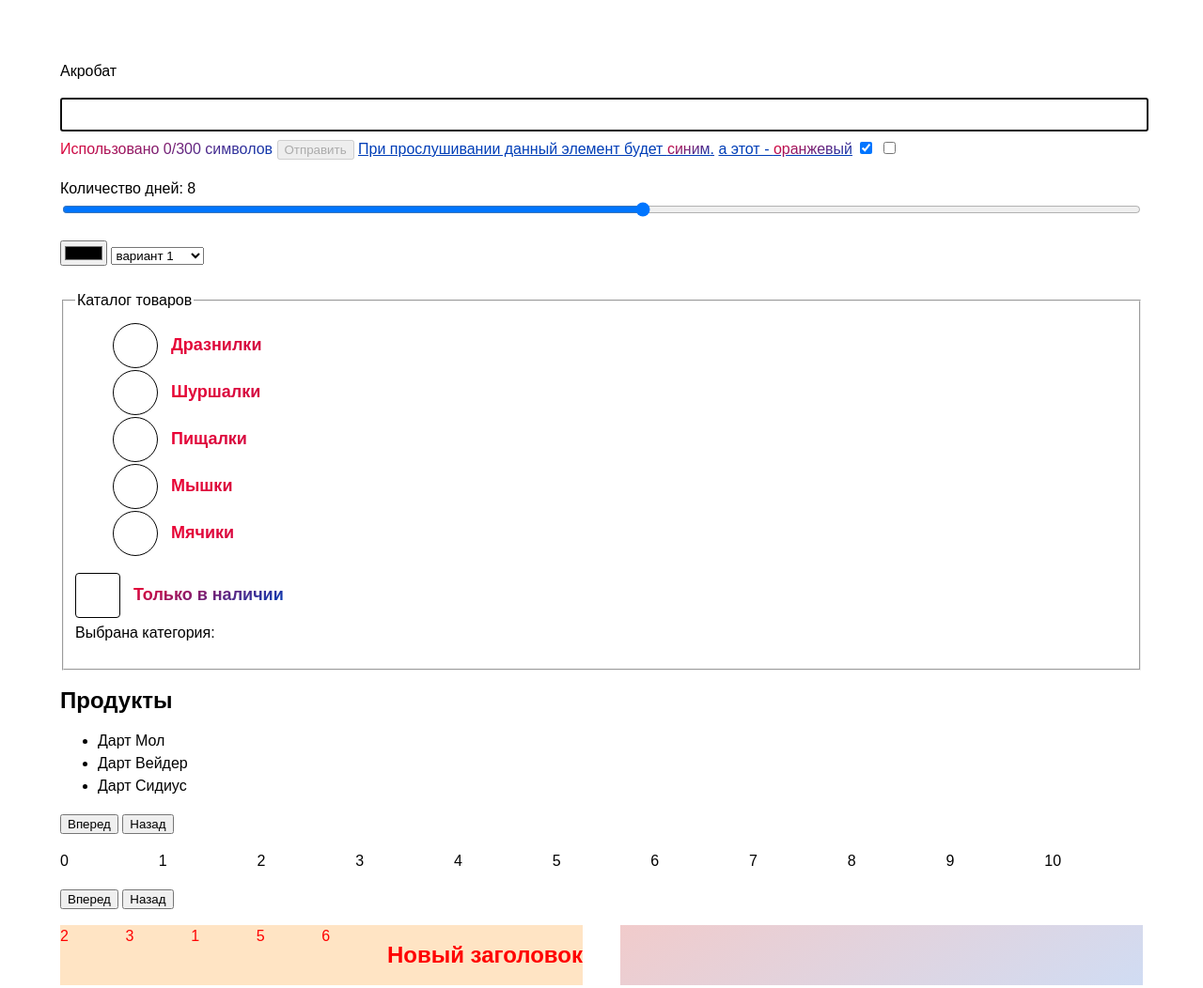
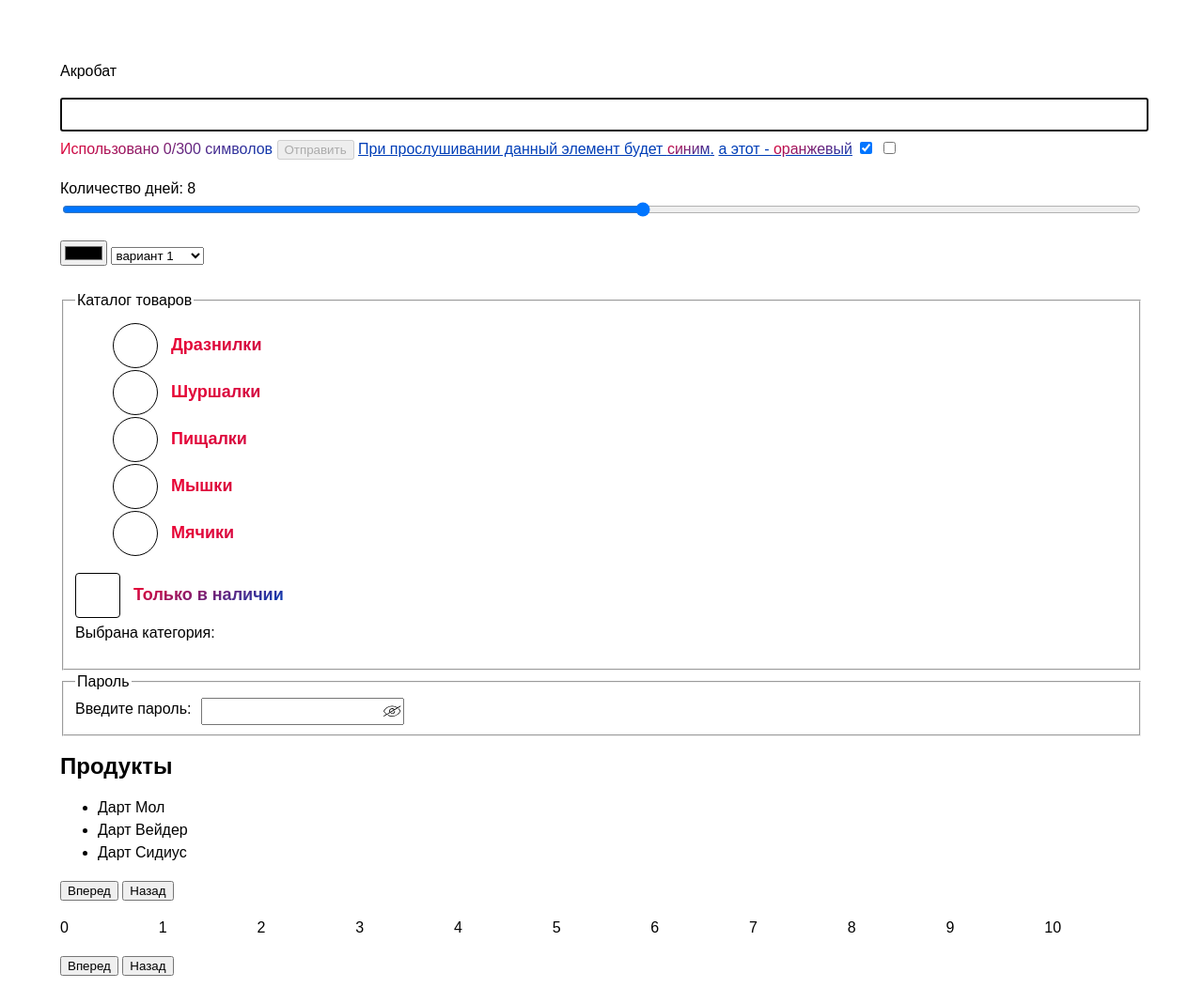
Before and after one commit to juliachernomor/training, a website: page index.html in a window 1280 px wide. Shown: the top 1052 px of the page at 94% size. Drawn offline with Linux system fonts and the light colour scheme.

Commit message:
password

```diff
--- a/app.js
+++ b/app.js
@@ -2923,3 +2923,31 @@ function renderResults(results){
     paragraf.style.lineHeight = inpSize.value+'px';
     pixels.style.fontSize = inpSize.value+'px';
   })
+
+  const password = document.querySelector('.password');
+  const showParol = document.getElementById('svg1');
+  const closeParol = document.getElementById('svg2');
+  showParol.addEventListener("click", ()=>{
+    if(closeParol.classList.contains('hidden')) {
+      closeParol.classList.remove('hidden');
+      showParol.classList.add('hidden');
+      password.type="text";
+
+    }
+  })
+  closeParol.addEventListener("click", ()=>{
+    if(showParol.classList.contains('hidden')) {
+      showParol.classList.remove('hidden');
+      closeParol.classList.add('hidden');
+      password.type="password";
+    }
+  })
+
+  if(window.localStorage){
+    const passElements = document.querySelectorAll('input[type]')//находит все элем с атрибутом type
+    for (let element of passElements) {
+      let name = element.getAttribute('name');
+      element.value =localStorage.getItem(name);//получаем сохраненное в localStorage значение
+      element.addEventListener('keyup', ()=>{localStorage.setItem(name, element.value)})// сохраняем
+    }
+  }
--- a/index.html
+++ b/index.html
@@ -89,6 +89,16 @@
                     </label>
                     <p>Выбрана категория:<span id="selected-category"></span></p>
                 </div>
+                </fieldset>
+                <fieldset>
+                    <legend>Пароль</legend>
+                    <label class="pass">Введите пароль:
+                        <svg  id = "svg1"  area-label="Посмотреть пароль" role = "img" fill="currentColor"  viewBox="0 0 26 34" width="26" height="26">
+                            <path d="M6.646,17.26A12.087,12.087,0,0,0,12,18.5,12.711,12.711,0,0,0,22.926,12a13.442,13.442,0,0,0-2.2-2.855.5.5,0,1,1,.7-.711,14.488,14.488,0,0,1,2.507,3.325.5.5,0,0,1,0,.482A13.731,13.731,0,0,1,12,19.5a13.083,13.083,0,0,1-5.793-1.342.5.5,0,1,1,.439-.9ZM12,16A4,4,0,0,0,16,12.211a.5.5,0,0,0-.474-.525.488.488,0,0,0-.525.473,3,3,0,0,1-4.229,2.577.5.5,0,1,0-.411.911A3.966,3.966,0,0,0,12,16ZM23.927,4.74a.5.5,0,0,1-.167.687L9.271,14.246v0h0L.76,19.427A.493.493,0,0,1,.5,19.5a.5.5,0,0,1-.26-.927L3.646,16.5A14.482,14.482,0,0,1,.062,12.241a.5.5,0,0,1,0-.482A13.731,13.731,0,0,1,12,4.5a13.2,13.2,0,0,1,7.5,2.349L23.24,4.573A.5.5,0,0,1,23.927,4.74Zm-9.679,5.306A2.961,2.961,0,0,0,12,9a2.942,2.942,0,0,0-2.764,4.1ZM18.56,7.422A12.189,12.189,0,0,0,12,5.5,12.711,12.711,0,0,0,1.074,12,13.406,13.406,0,0,0,4.55,15.949l3.8-2.314A4,4,0,0,1,15.13,9.51Z"/>
+                        </svg>
+                        <svg  id = "svg2" class="hidden" viewBox="0 0 512 512" xmlns:xlink="http://www.w3.org/1999/xlink"  area-label="Закрыть пароль" width="20" height="20" enable-background="new 0 0 512 512"><g><g fill="#231F20"><path d="m34,256l26.2,26.2c108,108 283.7,108 391.7,0l26.1-26.2-26.2-26.2c-108-108-283.7-108-391.7,0l-26.1,26.2zm222,126.2c-75.8,0-151.6-28.9-209.3-86.6l-32.9-32.9c-3.7-3.7-3.7-9.7 0-13.5l32.9-32.9c115.4-115.4 303.2-115.4 418.6,0l32.9,32.9c3.7,3.7 3.7,9.7 0,13.5l-32.9,32.9c-57.7,57.7-133.5,86.6-209.3,86.6z"></path><path d="m256,183.5c-40,0-72.5,32.5-72.5,72.5s32.5,72.5 72.5,72.5c40,0 72.5-32.5 72.5-72.5s-32.5-72.5-72.5-72.5zm0,164c-50.5,0-91.5-41.1-91.5-91.5 0-50.5 41.1-91.5 91.5-91.5s91.5,41.1 91.5,91.5c0,50.5-41,91.5-91.5,91.5z"></path></g></g></svg>
+                        <input type="password" class="password" maxlength="12" minlength ="8" autocomplete="new-password on" required>
+                    </label>
                 </fieldset>
             </form>
         </div>
--- a/style.css
+++ b/style.css
@@ -450,3 +450,36 @@ a {
   width: 25px;
   height: 20px;
 }
+
+.pass {
+  display: flex;
+  justify-content: space-between;
+  align-items: flex-start;
+  position: relative;
+  max-width: 350px;
+  color:#000000;
+  z-index: 1;
+}
+
+.pass #svg1,
+.pass #svg2 {
+  position: absolute;
+  content: "";
+  color: #000;
+  z-index: 4;
+  left: calc(100% - 25px);
+  top: 5px;
+}
+
+.pass #svg2 {
+  top: 4px;
+}
+
+.hidden {
+  display: none;
+}
+
+.password {
+  margin: 0;
+  padding: 5px 30px 5px 5px;
+}
```
Also changed, not shown: eye-close.svg (added), eye-open.svg (added).
